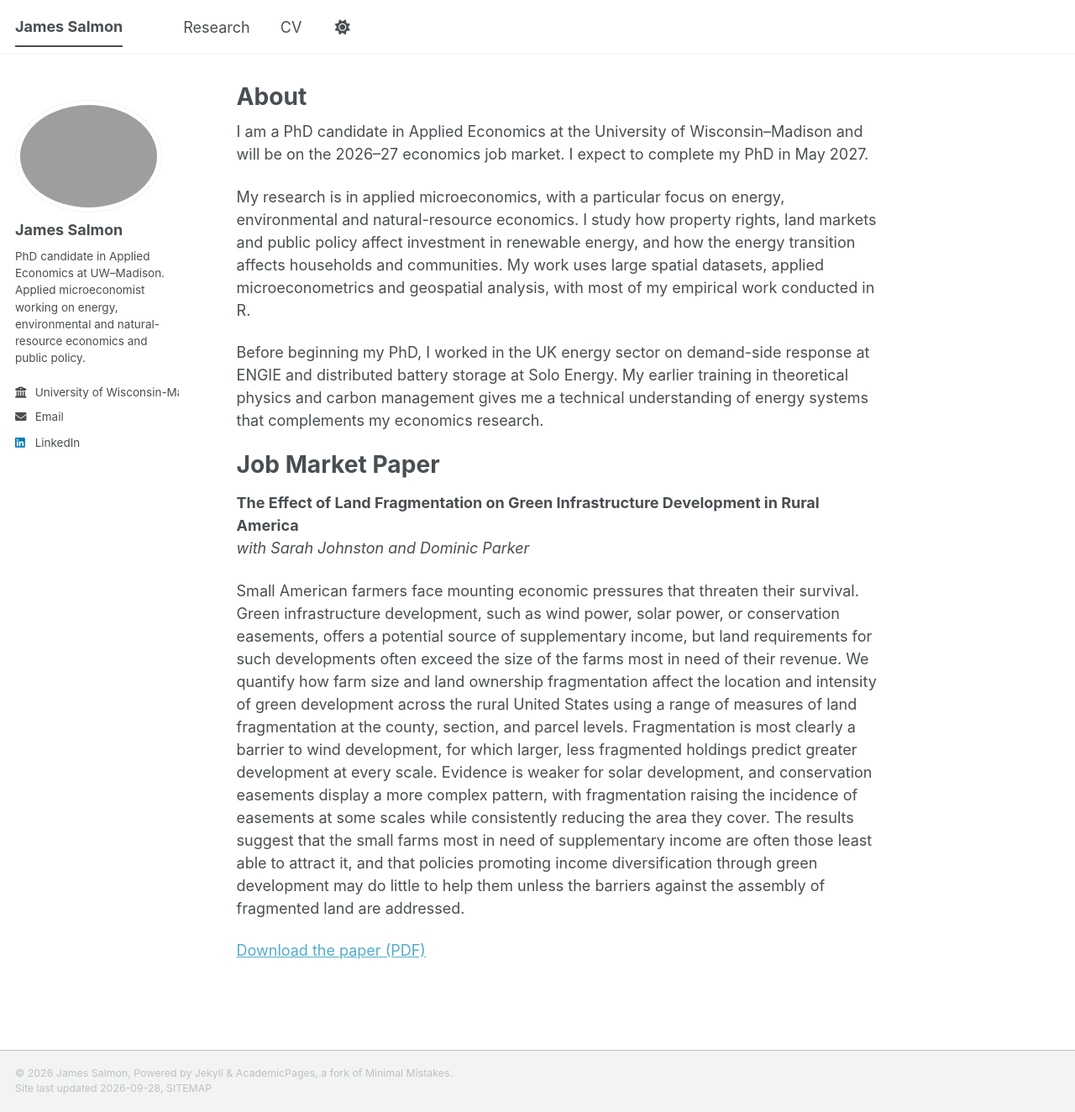
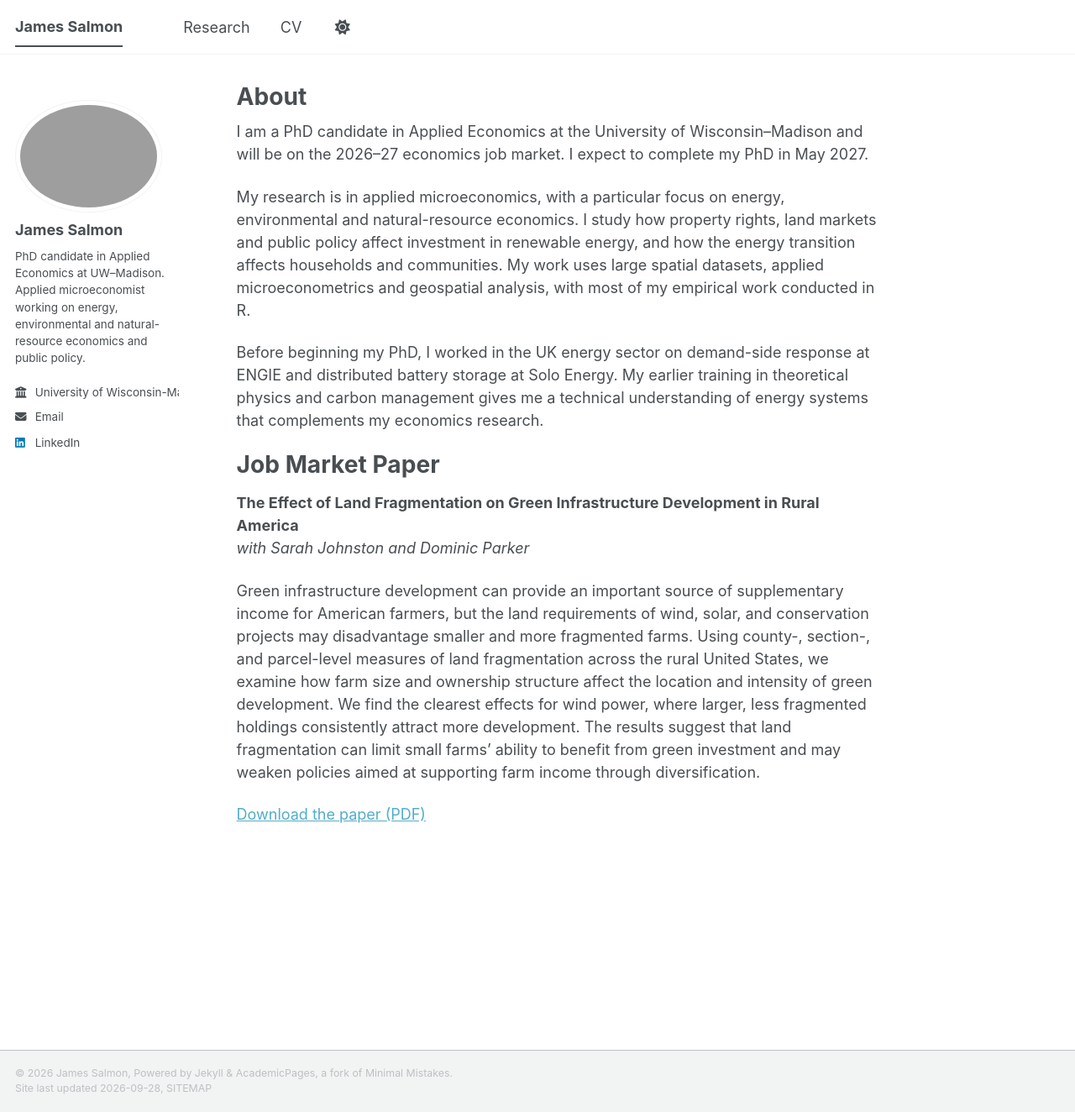
Before and after one commit to James-Salmon/James-Salmon.github.io, a Jekyll site: the page built from _pages/about.md, in a window 1280 px wide and 1324 px high. Shown: the whole window at 84% size. Built offline with Jekyll 4.4.1, drawn with Linux system fonts in a browser that asks for light colours; a style sheet for code colours, icons or effects is not loaded.

Commit message:
Update about.md

```diff
--- a/_pages/about.md
+++ b/_pages/about.md
@@ -19,6 +19,6 @@ Job Market Paper
 **The Effect of Land Fragmentation on Green Infrastructure Development in Rural America**\
 _with Sarah Johnston and Dominic Parker_
 
-Small American farmers face mounting economic pressures that threaten their survival. Green infrastructure development, such as wind power, solar power, or conservation easements, offers a potential source of supplementary income, but land requirements for such developments often exceed the size of the farms most in need of their revenue. We quantify how farm size and land ownership fragmentation affect the location and intensity of green development across the rural United States using a range of measures of land fragmentation at the county, section, and parcel levels. Fragmentation is most clearly a barrier to wind development, for which larger, less fragmented holdings predict greater development at every scale. Evidence is weaker for solar development, and conservation easements display a more complex pattern, with fragmentation raising the incidence of easements at some scales while consistently reducing the area they cover. The results suggest that the small farms most in need of supplementary income are often those least able to attract it, and that policies promoting income diversification through green development may do little to help them unless the barriers against the assembly of fragmented land are addressed.
+Green infrastructure development can provide an important source of supplementary income for American farmers, but the land requirements of wind, solar, and conservation projects may disadvantage smaller and more fragmented farms. Using county-, section-, and parcel-level measures of land fragmentation across the rural United States, we examine how farm size and ownership structure affect the location and intensity of green development. We find the clearest effects for wind power, where larger, less fragmented holdings consistently attract more development. The results suggest that land fragmentation can limit small farms’ ability to benefit from green investment and may weaken policies aimed at supporting farm income through diversification.
 
 [Download the paper (PDF)](/files/james_salmon_jmp.pdf)
```
